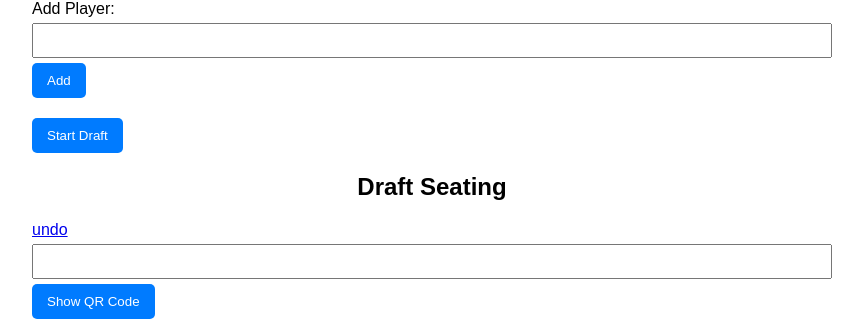
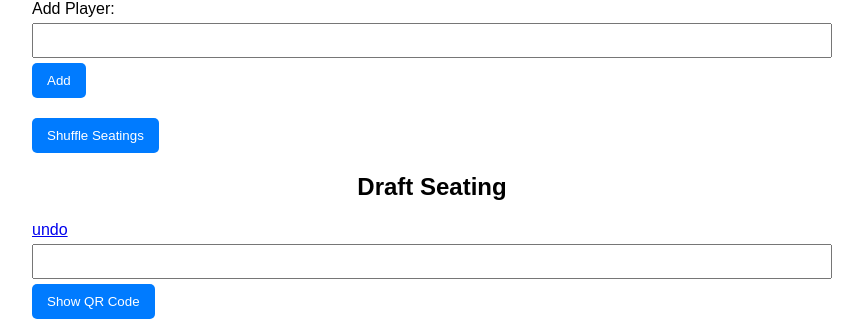
Before and after one commit to diligence-dev/simple-draft, a Flask app: page /1/ in a window 1280 px wide. Shown: the part 377-700 px from the top of the page, without its empty margins (208-1071 px from the left). Run offline with Flask 3, Linux system fonts and the light colour scheme.

Commit message:
shuffle_seatings

```diff
--- a/main.py
+++ b/main.py
@@ -37,13 +37,6 @@ def get_players(event_id):
     return [p for p, o in x[0].keys() if o != "bye"] + [
         p if p != "bye" else o for o, p in x[0].keys()
     ]
-
-def shuffle_seating(event_id):
-    global events
-    save_state(event_id)
-    x = events[event_id]["x"]
-    assert len(x) == 1
-    x[0] = make_round_result(random.sample(get_players(event_id), len(get_players(event_id))))
 
 def get_pairing(event_id):
     return list(events[event_id]["x"][-1].keys())
@@ -171,9 +164,13 @@ def qr(event_id):
     url = request.form.get("url")
     return render_template("qr.html", url=f"{url}/{event_id}/new_player", players=get_players(event_id))
 
-@app.route("/<int:event_id>/start_draft", methods=["POST"])
-def start_draft(event_id):
-    shuffle_seating(event_id)
+@app.route("/<int:event_id>/shuffle_seatings", methods=["POST"])
+def shuffle_seatings(event_id):
+    global events
+    save_state(event_id)
+    x = events[event_id]["x"]
+    assert len(x) == 1
+    x[0] = make_round_result(random.sample(get_players(event_id), len(get_players(event_id))))
     return redirect(url_for("index", event_id=event_id))
 
 @app.route("/<int:event_id>/submit_results", methods=["POST"])
--- a/templates/index.html
+++ b/templates/index.html
@@ -113,8 +113,8 @@
             <input type="text" name="name" id="name" required>
             <button type="submit">Add</button>
         </form>
-        <form method="POST" action="/{{ event_id }}/start_draft" class="form-group">
-            <button type="submit">Start Draft</button>
+        <form method="POST" action="/{{ event_id }}/shuffle_seatings" class="form-group">
+            <button type="submit">Shuffle Seatings</button>
         </form>
 
         <h2>Draft Seating</h2>
```
